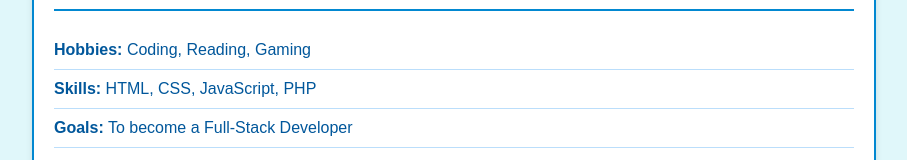
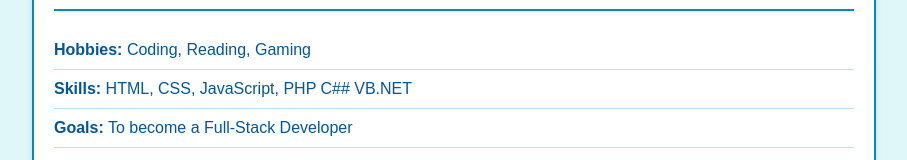
Before and after one commit to top4532/test1234, a plain HTML site: page index.html in a window 1280 px wide. Shown: the part 236-396 px from the top of the page, without its empty margins (186-1093 px from the left). Drawn offline with Linux system fonts and the light colour scheme.

Commit message:
Update index.html

```diff
--- a/index.html
+++ b/index.html
@@ -69,7 +69,7 @@
             <h2>About Me</h2>
             <ul>
                 <li><strong>Hobbies:</strong> Coding, Reading, Gaming</li>
-                <li><strong>Skills:</strong> HTML, CSS, JavaScript, PHP</li>
+                <li><strong>Skills:</strong> HTML, CSS, JavaScript, PHP C## VB.NET </li>
                 <li><strong>Goals:</strong> To become a Full-Stack Developer</li>
             </ul>
         </div>
```
